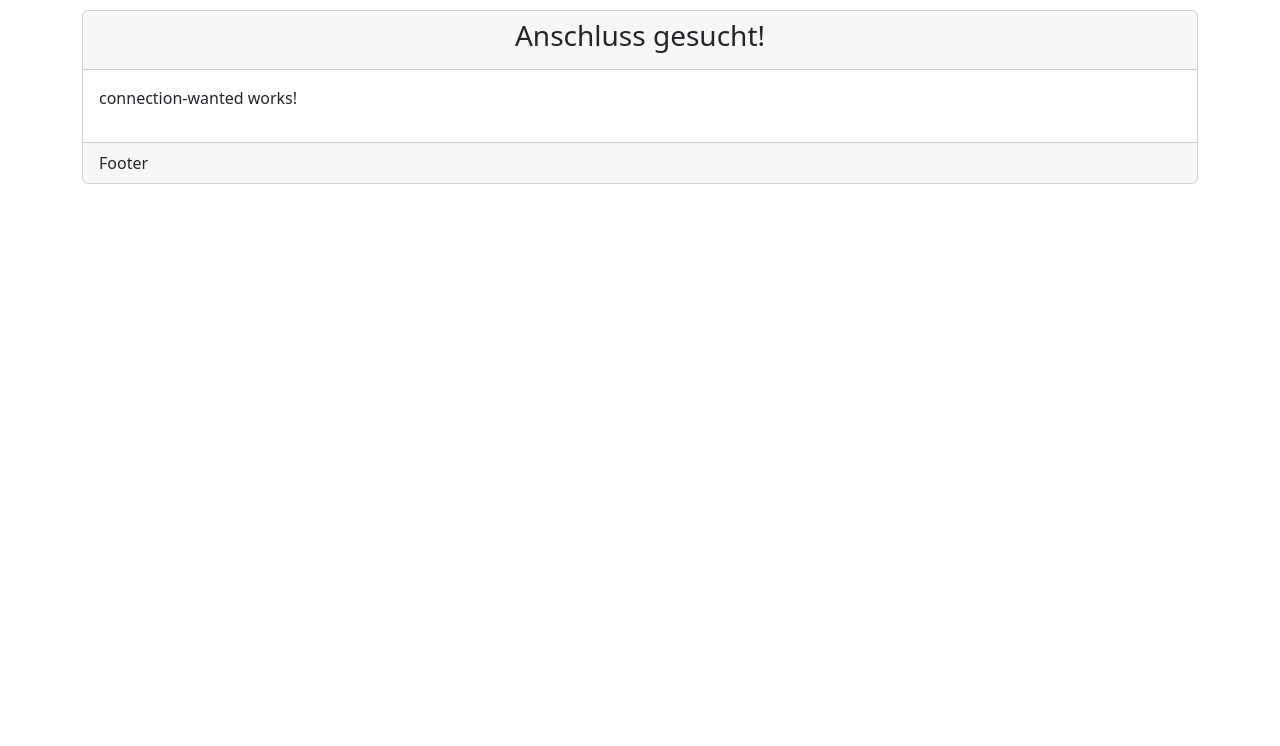
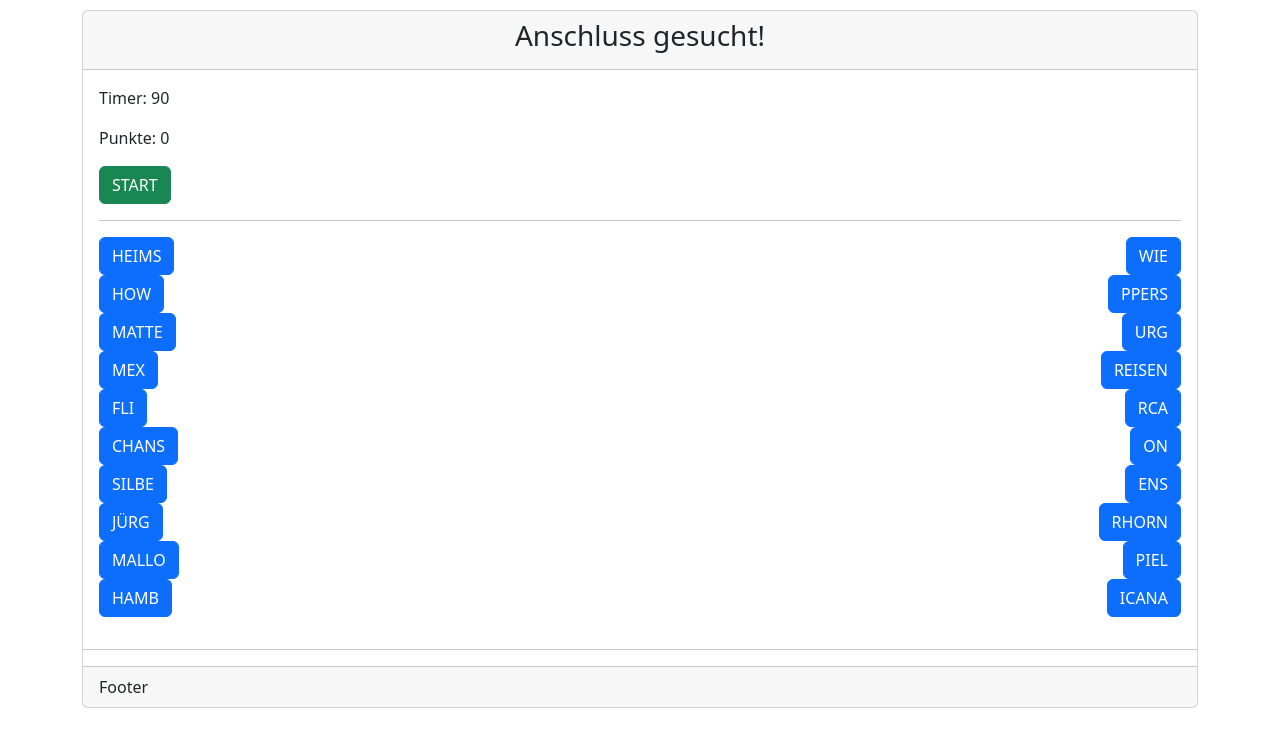
Before and after one commit to erickubenka/buchstabenbattle-app, an Angular app in the folder angular-app/: page /admin/connection-wanted in a window 1280 px wide. Shown: the top 746 px of the page. Built offline with nearby package versions, Linux system fonts and the light colour scheme.

Commit message:
Added connection-wanted game logic. Changed default timers to match show specifics.

```diff
--- a/angular-app/src/app/connection-wanted/connection-wanted.component.html
+++ b/angular-app/src/app/connection-wanted/connection-wanted.component.html
@@ -3,8 +3,54 @@
     <h3>Anschluss gesucht!</h3>
   </div>
   <div class="card-body">
-    <p>connection-wanted works!</p>
+    <div class="row">
+      <div class="col-12">
+        <p>Timer: {{timer}}</p>
+        <p>Punkte: {{points}}</p>
+      </div>
+    </div>
+    <div class="row">
+      <div class="col-12">
+        <button class="btn btn-success" (click)="start()" [disabled]="isStarted">START</button>
+      </div>
+    </div>
+    <hr>
+    <div class="row" *ngFor="let q of connections; let index  = index">
+      <div class="col-3">
+        <button class="btn"
+                [disabled]="randomAnswerStart[index].isAnswered"
+                [ngClass]="{
+                'btn-primary': !randomAnswerStart[index].isAnswered,
+                'btn-success': randomAnswerStart[index].isAnswered && randomAnswerStart[index].isAnsweredCorrectly,
+                'btn-danger': randomAnswerStart[index].isAnswered && !randomAnswerStart[index].isAnsweredCorrectly}">{{randomAnswerStart[index].answerStart}}</button>
+      </div>
+      <div class="col-6">
+
+      </div>
+      <div class="col-3 text-end">
+        <button class="btn"
+                [disabled]="randomAnswerEnd[index].isAnswered"
+                [ngClass]="{
+                'btn-primary': !randomAnswerEnd[index].isAnswered,
+                'btn-success': randomAnswerEnd[index].isAnswered && randomAnswerEnd[index].isAnsweredCorrectly,
+                'btn-danger': randomAnswerEnd[index].isAnswered && !randomAnswerEnd[index].isAnsweredCorrectly}">{{randomAnswerEnd[index].answerEnd}}</button>
+      </div>
+    </div>
   </div>
+  <hr>
+  <div class="row text-center" *ngIf="isStarted">
+    <div class="col-12">
+      <p>
+        {{connections[questionIndex].question}}
+      </p>
+      <button class="btn btn-success"
+              (click)="solve(connections[questionIndex])">{{connections[questionIndex].answerStart}}{{connections[questionIndex].answerEnd}}</button>
+      <button class="btn btn-danger"
+              (click)="solveWithError(connections[questionIndex])">Falsch!
+      </button>
+    </div>
+  </div>
+
   <div class="card-footer">
     Footer
   </div>
--- a/angular-app/src/app/connection-wanted/connection-wanted.component.ts
+++ b/angular-app/src/app/connection-wanted/connection-wanted.component.ts
@@ -8,22 +8,101 @@ import {Component} from '@angular/core';
 export class ConnectionWantedComponent {
   points: number = 0;
 
-  timer: number = 60;
+  timer: number = 90;
+  timerInterval: any;
   isStarted: boolean = false;
+  questionIndex = 0;
+
+  connections: Connection[] = [
+    new Connection("Ein Traumpaar bildeteten jahrelang Schlager-Queen Helene Fischer und der heutige Traumschiffkapitätn Florian ...?", "SILBE", "REISEN"),
+    new Connection("Jürgen Drews bezeichnet sich selbst als König dieser beliebtesten Insel der Deutschen.", "MALLO", "RCA"),
+    new Connection("Diesen \"Berg der Berge\" bestieg die Sängerin und Moderatorin Beatrice Egli im August 2021", "MATTE", "RHORN"),
+    new Connection("Wie wird die deutsche Musiklegende aus Südafrika Howard Carpendale in Kurzform genannt?", "HOW", "WIE"),
+    new Connection("So heißt das mehrtägige Festival, das Andrea Berg alljährlich in Großaspach veranstaltet.", "HEIMS", "PIEL"),
+    new Connection("Seine schwarzen Haare waren nur eine Perücke und diese Fiesta wurde für Rex Gildo zum größten hit.", "MEX", "ICANA"),
+    new Connection("Als Schlagersänger trug Udo Bockelmann diesen Nachnamen.", "JÜRG", "ENS"),
+    new Connection("Vor seiner Umbenennung hieß der ESC \"Grand Prix Eurovision de la ...\"?", "CHANS", "ON"),
+    new Connection("Bei der Nr. 1 aller europäischen Schlagerspektakel kann man beim Schlagermove in dieser Stadt feiern.", "HAMB", "URG"),
+    new Connection("Der Hit \"Weine nicht kleine Eva\" geht auf's Konto dieser Schlagerband.", "FLI", "PPERS"),
+  ]
+
+  randomAnswerStart: Connection[] = shuffle(this.connections);
+  randomAnswerEnd: Connection[] = shuffle(this.connections);
 
   start() {
     this.isStarted = true;
-    let timerInterval = setInterval(() => {
+    this.timerInterval = setInterval(() => {
       this.timer = this.timer - 1;
       if (this.timer <= 0) {
-        clearInterval(timerInterval);
-
+        clearInterval(this.timerInterval);
       }
     }, 1000);
   }
+
+  solve(connection: Connection) {
+    this.points = this.points + 2;
+    connection.isAnswered = true;
+    connection.isAnsweredCorrectly = true;
+    this.increaseIndex();
+  }
+
+  solveWithError(connection: Connection) {
+    connection.isAnswered = true;
+    connection.isAnsweredCorrectly = false;
+    this.increaseIndex();
+  }
+
+  private increaseIndex() {
+    this.questionIndex++;
+    if (this.questionIndex >= this.connections.length) {
+      this.isStarted = false;
+      clearInterval(this.timerInterval);
+    }
+  }
 }
 
-export class Connections {
+function shuffle(input: Connection[]) {
+  let result: Connection[] = [];
+  input.forEach(i => {
+    result.push(i);
+  })
+
+  let counter = input.length;
+
+  // While there are elements in the array
+  while (counter > 0) {
+    // Pick a random index
+    let index = Math.floor(Math.random() * counter);
+
+    // Decrease counter by 1
+    counter--;
+
+    // And swap the last element with it
+    let temp = result[counter];
+    result[counter] = result[index];
+    result[index] = temp;
+  }
+
+  return result;
+}
+
+export class Connection {
+
+  question: string = "";
+  answerStart: string = "";
+  answerEnd: string = "";
+
+  isAnswered: boolean = false;
+  isAnsweredCorrectly: boolean = false;
+
+  constructor(question: string, answerStart: string, answerEnd: string) {
+    this.question = question;
+    this.answerStart = answerStart;
+    this.answerEnd = answerEnd;
+  }
+}
 
 
-}
+// 10 Fragen
+// Wenn eine Frage richtig beantwortet wurde, verschwinden die Silben
+// Wird die Frage falsch beantwortet oder weiter gesagt bleiben die Silben da
--- a/angular-app/src/app/crossword/crossword.component.ts
+++ b/angular-app/src/app/crossword/crossword.component.ts
@@ -9,7 +9,7 @@ export class CrosswordComponent {
 
   crossword = new Crossword();
   points = 0;
-  timer = 60;
+  timer = 90;
   isStarted = false;
 
   solve(word: string) {
--- a/angular-app/src/app/gallows-game/gallows-game.component.ts
+++ b/angular-app/src/app/gallows-game/gallows-game.component.ts
@@ -13,7 +13,8 @@ export class GallowsGameComponent {
 
   word: Word = new Word("Handbremse");
 
-  timer = 60;
+  // start timer defaults to 90 seconds
+  timer = 90;
   isStarted = false;
   errors: number = 0;
 
```
Also changed, not shown: angular-app/src/app/wheel/wheel.component.ts (+50 -21 lines).
